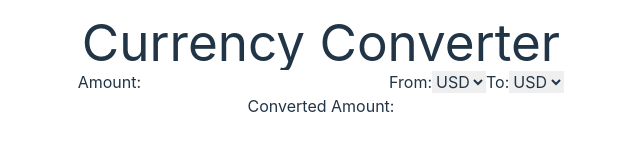
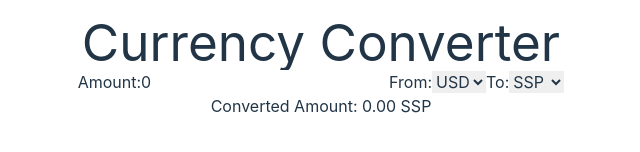
Before and after one commit to Jadashi97/Currency-Converter, a React (Vite) app: page / in a window 1280 px wide. Shown: the part 334-486 px from the top of the page, without its empty margins (319-959 px from the left). Built offline with nearby package versions, Linux system fonts and the light colour scheme.

Commit message:
(feat): added javascript code to invoke the state and change. (fix): add css and integrate the  api

```diff
--- a/src/App.jsx
+++ b/src/App.jsx
@@ -1,10 +1,36 @@
-import { useState } from 'react'
-import reactLogo from './assets/react.svg'
-import viteLogo from '/vite.svg'
+import { useEffect, useState } from 'react'
 import './App.css'
 
+const api_key = "";
+
+const base_url = ``;
+
+console.log(base_url);
+
 function App() {
-  const [count, setCount] = useState(0)
+    const [amount, setAmount] = useState(0);
+    const [fromCurrency, setFromCurrency] = useState('USD');
+    const [toCurrency, setToCurrency] = useState("SSP");
+    const [exhangeRate, setExchageRate] = useState(null);
+    const [convertedAmount, setConvertedAmount] = useState(0);
+
+    useEffect(() => {
+      async function fetchExhangeRate(){
+        const response = await fetch()
+      }
+    })
+
+    const handleAmountChange = (e) => {
+      setAmount(parseFloat(e.target.value));
+    }
+
+    const handleFromCurrencyConverter = (e)=> {
+      setFromCurrency(e.target.value);
+    }
+
+    const handleToCurrencyConverter = () => {
+      setToCurrency(e.target.value);
+    }
 
     return (
       <div className="App">
@@ -13,11 +39,17 @@ function App() {
         <div>
         <label>
           Amount:
-        <input type="number" />
+          <input
+            value={amount}
+            onChange={handleAmountChange}
+            type="number"
+            name="currency"
+            className="block w-full rounded-md border-0 py-1.5 pl-7 pr-20 text-gray-900 ring-1 ring-inset"
+          />
         </label>
         <label>
           From:
-        <select>
+          <select value={fromCurrency} onChange={handleFromCurrencyConverter} className='py-5 px-4'>
             <option value="USD">USD</option>
             <option value="EUR">EUR</option>
             <option value="GBP">GBP</option>
@@ -26,17 +58,16 @@ function App() {
         </label>
         <label>
           To:
-        <select>
-          <option value="USD">USD</option>
+          <select value={toCurrency} onChange={handleToCurrencyConverter} className='px-4'>
+            <option value="SSP">SSP</option>
             <option value="EUR">EUR</option>
             <option value="GBP">GBP</option>
-          <option value="SSP">SSP</option>
             <option value="UGX">UGX</option>
             {/* add more currencies here */}
           </select>
         </label>
         <div>
-        Converted Amount:
+          Converted Amount: {convertedAmount.toFixed(2)} {toCurrency}
         </div>
       </div>
 
```
Lines whose indentation alone changed are shown as unchanged.
